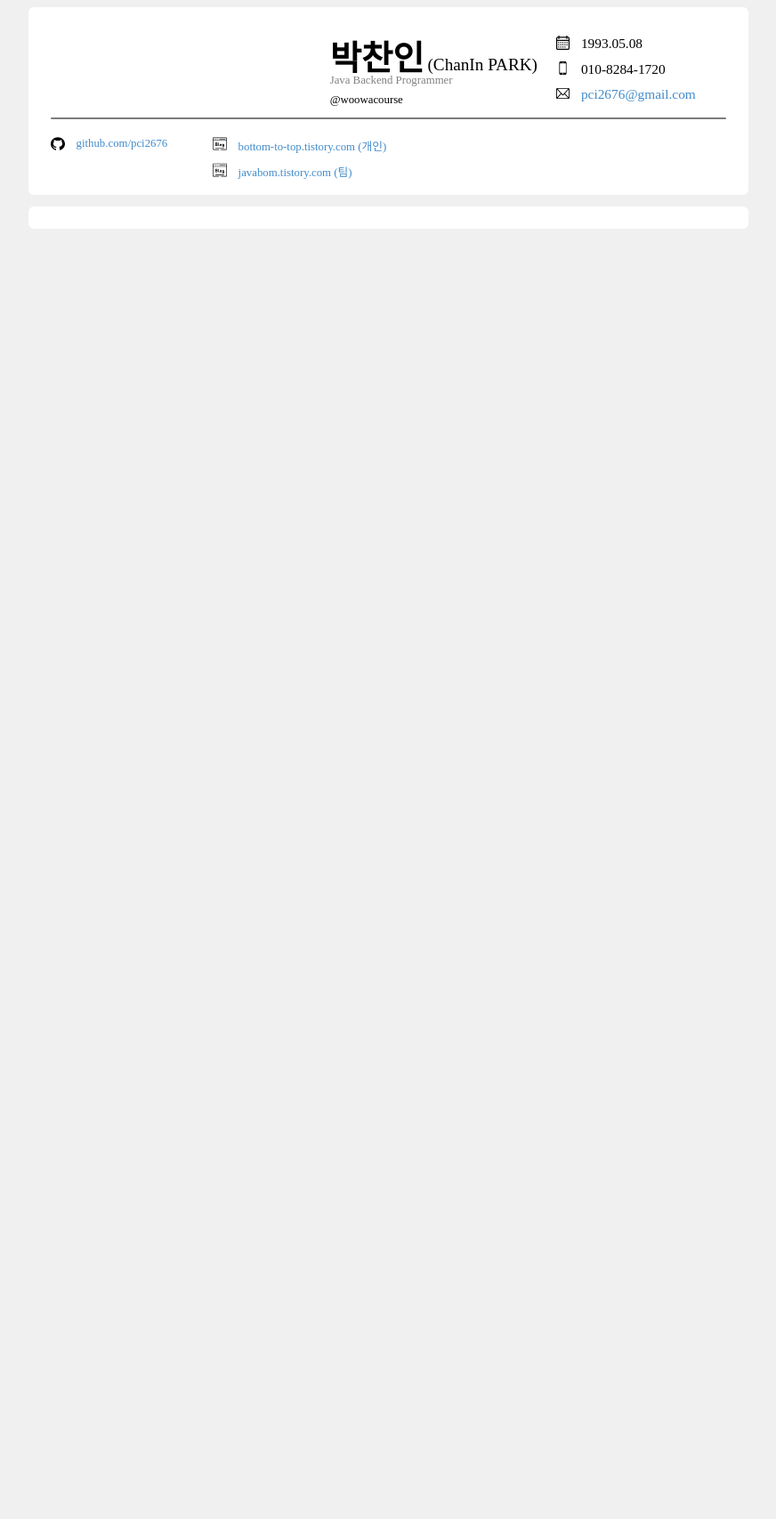
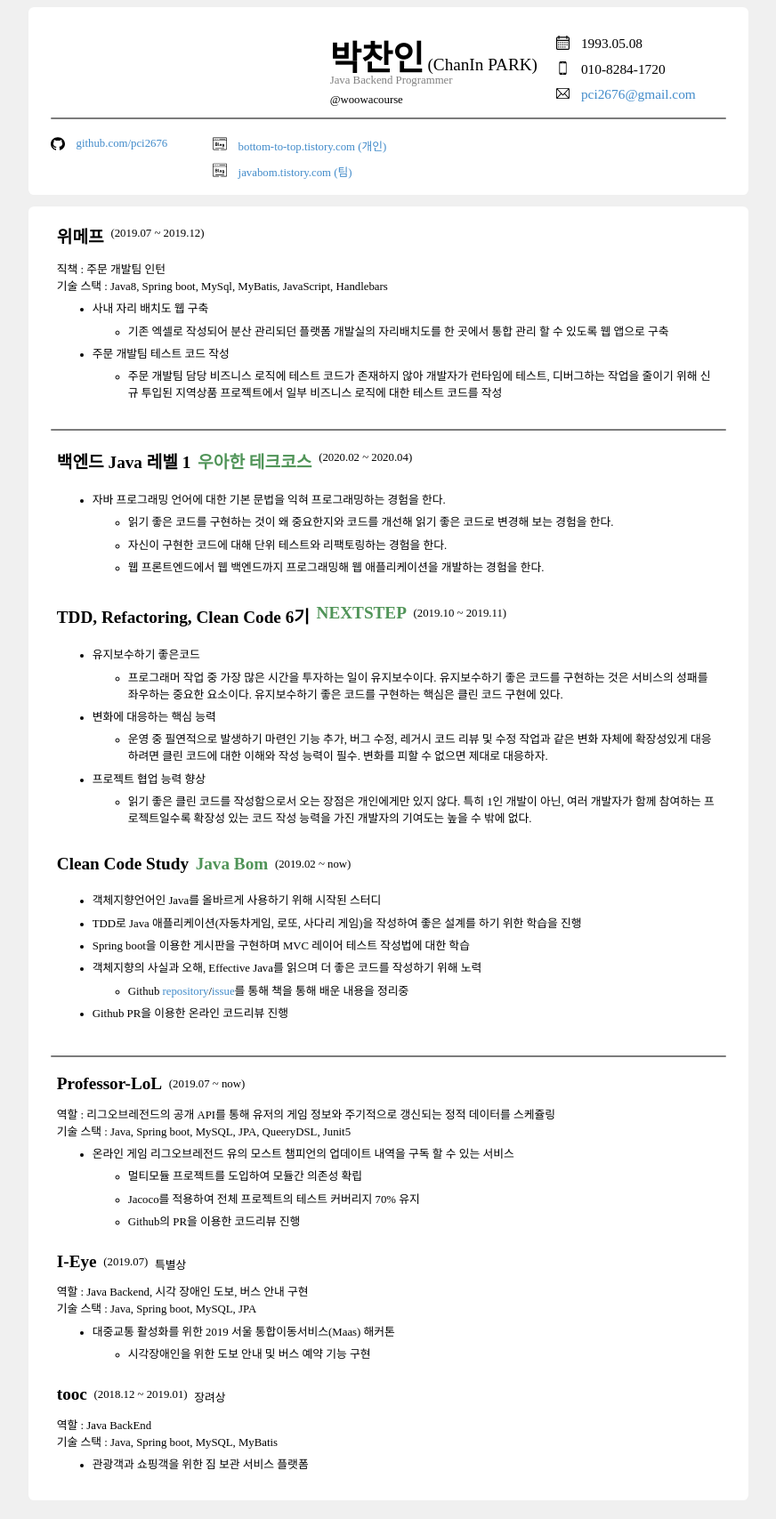
Before and after one commit to pci2676/pci2676.github.io, a Jekyll site: the page built from index.html, in a window 1280 px wide. Shown: the whole page at 89% size, without its empty margins (229-1101 px from the left). Built offline with Jekyll 4.4.1, drawn with Linux system fonts in a browser that asks for light colours; before the commit the page ends 900 px from its top, so only the background shows below that.

Commit message:
feat : 직무경험, 스터디, 프로젝트 바인딩 초안

```diff
--- a/_data/experience.yml
+++ b/_data/experience.yml
@@ -1,44 +1,51 @@
-carrers:
+careers:
   - role: 주문 개발팀 인턴
     time: 2019.07 ~ 2019.12
     company: 위메프
+    skills: Java8, Spring boot, MySql, MyBatis, JavaScript, Handlebars
     details: |
       - 사내 자리 배치도 웹 구축
-        - 사용기술 : Java8, Spring boot, MySql, MyBatis, JavaScript, Handlebars
         - 기존 엑셀로 작성되어 분산 관리되던 플랫폼 개발실의 자리배치도를 한 곳에서 통합 관리 할 수 있도록 웹 앱으로 구축
       - 주문 개발팀 테스트 코드 작성
-        - 사용기술 : Junit4
         - 주문 개발팀 담당 비즈니스 로직에 테스트 코드가 존재하지 않아 개발자가 런타임에 테스트, 디버그하는 작업을 줄이기 위해
-          신규 투입된 지역상품 프로젝트에서 비즈니스 로직에 대한 테스트 코드를 작성
+          신규 투입된 지역상품 프로젝트에서 일부 비즈니스 로직에 대한 테스트 코드를 작성
 
 studies:
-  - subject: 우아한 테크코스 백엔드 Java 레벨 1
+  - subject: 백엔드 Java 레벨 1
+    host: 우아한 테크코스
     time: 2020.02 ~ 2020.04
     details: |
-      프로그래밍 기본
-        - 자바 프로그래밍 언어에 대한 기본 문법을 익혀 프로그래밍하는 경험을 한다.
-        읽기 좋은 코드를 구현하는 것이 왜 중요한지와 코드를 개선해 읽기 좋은 코드로 변경해 보는 경험을 한다.
-        자신이 구현한 코드에 대해 단위 테스트와 리팩토링하는 경험을 한다.
-        웹 프론트엔드에서 웹 백엔드까지 프로그래밍해 웹 애플리케이션을 개발하는 경험을 한다.
+      - 자바 프로그래밍 언어에 대한 기본 문법을 익혀 프로그래밍하는 경험을 한다.
+        - 읽기 좋은 코드를 구현하는 것이 왜 중요한지와 코드를 개선해 읽기 좋은 코드로 변경해 보는 경험을 한다.
+        - 자신이 구현한 코드에 대해 단위 테스트와 리팩토링하는 경험을 한다.
+        - 웹 프론트엔드에서 웹 백엔드까지 프로그래밍해 웹 애플리케이션을 개발하는 경험을 한다.
 
-  - subject: NEXTSTEP - TDD, Refactoring, Clean Code 6기
+  - subject: TDD, Refactoring, Clean Code 6기
+    host: NEXTSTEP
     time: 2019.10 ~ 2019.11
     details: |
       - 유지보수하기 좋은코드
-        - 프로그래머 작업 중 가장 많은 시간을 투자하는 일이 유지보수이다. 유지보수하기 좋은 코드를 구현하는 것은 서비스의 성패를 좌우하는 중요한 요소이다. 유지보수하기 좋은 코드를 구현하는 핵심은 클린 코드 구현에 있다.
+        - 프로그래머 작업 중 가장 많은 시간을 투자하는 일이 유지보수이다.
+          유지보수하기 좋은 코드를 구현하는 것은 서비스의 성패를 좌우하는 중요한 요소이다.
+          유지보수하기 좋은 코드를 구현하는 핵심은 클린 코드 구현에 있다.
       - 변화에 대응하는 핵심 능력
-        - 운영 중 필연적으로 발생하기 마련인 기능 추가, 버그 수정, 레거시 코드 리뷰 및 수정 작업과 같은 변화 자체에 확장성있게 대응하려면 클린 코드에 대한 이해와 작성 능력이 필수. 변화를 피할 수 없으면 제대로 대응하자.
+        - 운영 중 필연적으로 발생하기 마련인 기능
+          추가, 버그 수정, 레거시 코드 리뷰 및 수정 작업과 같은 변화 자체에 확장성있게 대응하려면
+          클린 코드에 대한 이해와 작성 능력이 필수. 변화를 피할 수 없으면 제대로 대응하자.
       - 프로젝트 협업 능력 향상
-        - 읽기 좋은 클린 코드를 작성함으로서 오는 장점은 개인에게만 있지 않다. 특히 1인 개발이 아닌, 여러 개발자가 함께 참여하는 프로젝트일수록 확장성 있는 코드 작성 능력을 가진 개발자의 기여도는 높을 수 밖에 없다.
+        - 읽기 좋은 클린 코드를 작성함으로서 오는 장점은 개인에게만 있지 않다.
+          특히 1인 개발이 아닌, 여러 개발자가 함께 참여하는 프로젝트일수록
+          확장성 있는 코드 작성 능력을 가진 개발자의 기여도는 높을 수 밖에 없다.
 
   - subject: Clean Code Study
+    host: Java Bom
     time: 2019.02 ~ now
     details: |
       - 객체지향언어인 Java를 올바르게 사용하기 위해 시작된 스터디
       - TDD로 Java 애플리케이션(자동차게임, 로또, 사다리 게임)을 작성하여 좋은 설계를 하기 위한 학습을 진행
       - Spring boot을 이용한 게시판을 구현하며 MVC 레이어 테스트 작성법에 대한 학습
       - 객체지향의 사실과 오해, Effective Java를 읽으며 더 좋은 코드를 작성하기 위해 노력
-        - Github repository/issue를 통해 책을 통해 배운 내용을 정리중 (https://github.com/Java-Bom/ReadingRecord/issues)
+        - Github <a href="https://github.com/Java-Bom/ReadingRecord">repository</a>/<a href="https://github.com/Java-Bom/ReadingRecord/issues">issue</a>를 통해 책을 통해 배운 내용을 정리중
       - Github PR을 이용한 온라인 코드리뷰 진행
 
 projects:
@@ -59,7 +66,8 @@ projects:
     reward: 특별상
     skills: Java, Spring boot, MySQL, JPA
     details: |
-      - 대중교통 활성화를 위한 2019 서울 통합이동서비스(Maas) 해커톤에서 시각장애인을 위한 도보 안내 및 버스 예약 애플리케이션을 개발하여 특별상 수상.
+      - 대중교통 활성화를 위한 2019 서울 통합이동서비스(Maas) 해커톤
+        - 시각장애인을 위한 도보 안내 및 버스 예약 기능 구현
 
   - role: Java BackEnd
     time: 2018.12 ~ 2019.01
--- a/_includes/experience.html
+++ b/_includes/experience.html
@@ -1,9 +1,46 @@
 {% assign ed = site.data.experience %}
 <section class="experience fc-wrapper">
     <div class="fc-wrapper career-wrapper">
+        {% for career in ed.careers %}
+            <div class="experience-item career">
+                <div class="fr-wrapper">
+                    <div class="company">{{ career.company }}</div>
+                    <div class="time">({{ career.time }})</div>
+                </div>
+                <div class="role">직책 : {{ career.role }}</div>
+                <div class="skills">기술 스택 : {{ career.skills }}</div>
+                <div class="details">{{ career.details | markdownify }}</div>
+            </div>
+        {% endfor %}
+    </div>
+    <div class="line"></div>
+    <div class="fc-wrapper study-wrapper">
+        {% for study in ed.studies %}
+        <div class="experience-item study">
+            <div class="fr-wrapper">
+                <div class="subject flex">{{ study.subject }}</div>
+                <div class="host flex">{{study.host}}</div>
+                <div class="time flex">({{ study.time }})</div>
+            </div>
+            <div class="details flex">{{ study.details | markdownify }}</div>
+        </div>
+        {% endfor %}
+    </div>
+    <div class="line"></div>
 
+    <div class="fc-wrapper project-wrapper">
+        {% for project in ed.projects %}
+        <div class="experience-item project">
+            <div class="fr-wrapper">
+                <div class="subject flex">{{ project.subject }}</div>
+                <div class="time flex">({{ project.time }})</div>
+                <div class="reward flex">{{ project.reward }}</div>
+            </div>
+            <div class="role">역할 : {{ project.role }}</div>
+            <div class="skills">기술 스택 : {{ project.skills }}</div>
+            <div class="details">{{ project.details | markdownify }}</div>
+        </div>
+        {% endfor %}
     </div>
-    <div class="fc-wrapper project-wrapper">
 
-    </div>
 </section>
--- a/_sass/main.scss
+++ b/_sass/main.scss
@@ -13,6 +13,13 @@ section {
   padding: 1rem 2rem;
 }
 
+ul{
+  margin-top: 0.5rem;
+}
+
+li{
+  margin-bottom: 0.5rem;
+}
 
 .content {
   width: 60%;
--- a/assets/css/styles.scss
+++ b/assets/css/styles.scss
@@ -3,4 +3,4 @@
 
 @import "main";
 @import "profile";
-@import "academic";
+@import "experience";
```
Also changed, not shown: _sass/experience.css (added, +35 -0 lines).
